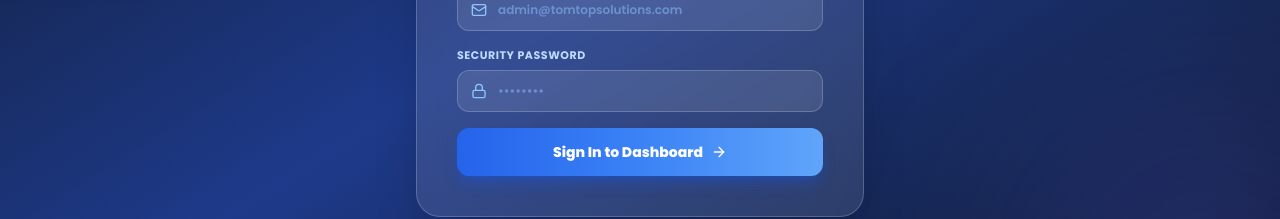
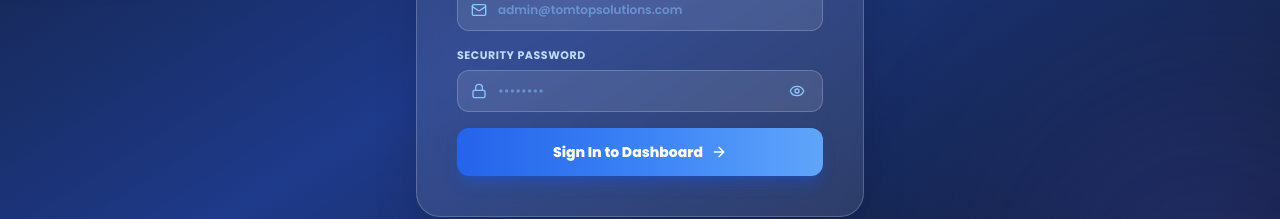
Before and after one commit to sivapragadheeswarii/tomtop, a React (Vite) app: page /admin/login in a window 1280 px wide. Shown: the part 442-661 px from the top of the page. Built offline with nearby package versions, Linux system fonts and the light colour scheme.

Commit message:
feat: add password show/hide eye toggle icon in Admin login

```diff
--- a/src/pages/AdminLogin.jsx
+++ b/src/pages/AdminLogin.jsx
@@ -1,12 +1,13 @@
 import React, { useState } from 'react';
 import { useNavigate } from 'react-router-dom';
 import { motion } from 'framer-motion';
-import { ShieldCheck, Lock, Mail, ArrowRight, Sparkles } from 'lucide-react';
+import { ShieldCheck, Lock, Mail, ArrowRight, Sparkles, Eye, EyeOff } from 'lucide-react';
 
 export default function AdminLogin() {
   const navigate = useNavigate();
   const [email, setEmail] = useState('');
   const [password, setPassword] = useState('');
+  const [showPassword, setShowPassword] = useState(false);
   const [error, setError] = useState('');
   const [loading, setLoading] = useState(false);
 
@@ -119,13 +120,25 @@ export default function AdminLogin() {
             <div className="relative">
               <Lock className="w-4 h-4 text-blue-300 absolute left-3.5 top-1/2 -translate-y-1/2" />
               <input
-                type="password"
+                type={showPassword ? 'text' : 'password'}
                 required
                 value={password}
                 onChange={(e) => setPassword(e.target.value)}
-                className="w-full pl-10 pr-4 py-3 rounded-xl bg-white/10 border border-white/20 text-white text-xs font-semibold placeholder-blue-300/50 outline-none focus:border-blue-400 focus:bg-white/15 transition-all"
+                className="w-full pl-10 pr-11 py-3 rounded-xl bg-white/10 border border-white/20 text-white text-xs font-semibold placeholder-blue-300/50 outline-none focus:border-blue-400 focus:bg-white/15 transition-all"
                 placeholder="••••••••"
               />
+              <button
+                type="button"
+                onClick={() => setShowPassword(!showPassword)}
+                className="absolute right-3.5 top-1/2 -translate-y-1/2 text-blue-300 hover:text-white transition-colors focus:outline-none p-1"
+                aria-label={showPassword ? "Hide password" : "Show password"}
+              >
+                {showPassword ? (
+                  <EyeOff className="w-4 h-4" />
+                ) : (
+                  <Eye className="w-4 h-4" />
+                )}
+              </button>
             </div>
           </div>
 
```
